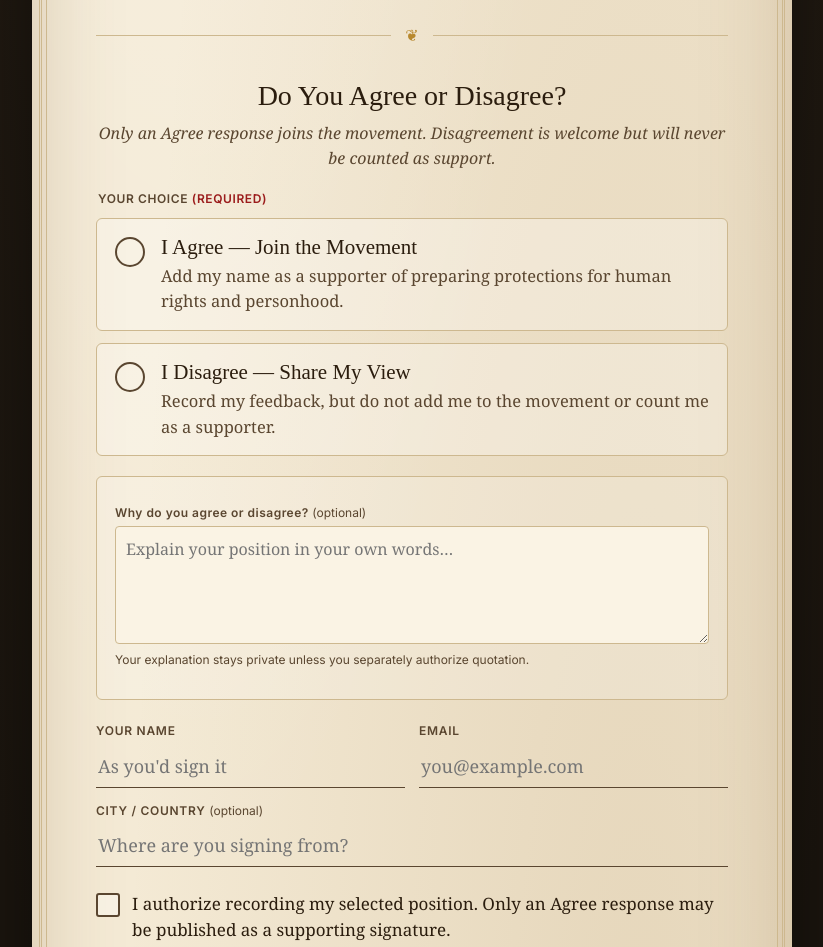
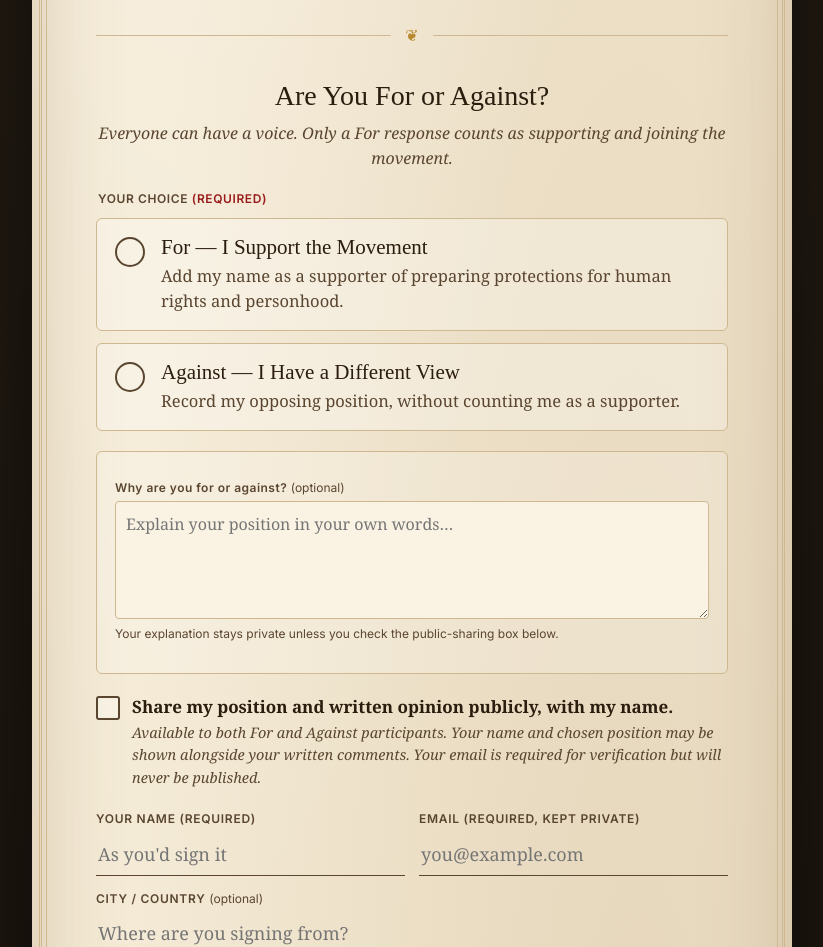
Before and after one commit to CaptGotHub/RIGHTSAREHUMAN, a plain HTML site: page index.html in a window 1280 px wide. Shown: the part 2272-3219 px from the top of the page, without its empty margins (228-1051 px from the left). Drawn offline with Linux system fonts and the light colour scheme; a web font is replaced by a local one.

Commit message:
Allow named public For and Against opinions, while only For joins movement

```diff
--- a/index.html
+++ b/index.html
@@ -49,23 +49,24 @@
 
   <form id="proclamation" novalidate>
     <div id="form-body">
-      <h2>Do You Agree or Disagree?</h2>
-<p class="h2sub">Only an Agree response joins the movement. Disagreement is welcome but will never be counted as support.</p>
+      <h2>Are You For or Against?</h2>
+<p class="h2sub">Everyone can have a voice. Only a For response counts as supporting and joining the movement.</p>
 <fieldset class="plain"><legend>Your choice <span class="required">(required)</span></legend>
-<label class="choice"><input type="radio" name="stance" value="agree" required><span class="card"><span class="tick">✓</span><span><span class="choice-title">I Agree — Join the Movement</span><span class="desc">Add my name as a supporter of preparing protections for human rights and personhood.</span></span></span></label>
-<label class="choice"><input type="radio" name="stance" value="disagree"><span class="card"><span class="tick">✓</span><span><span class="choice-title">I Disagree — Share My View</span><span class="desc">Record my feedback, but do not add me to the movement or count me as a supporter.</span></span></span></label>
+<label class="choice"><input type="radio" name="stance" value="for" required><span class="card"><span class="tick">✓</span><span><span class="choice-title">For — I Support the Movement</span><span class="desc">Add my name as a supporter of preparing protections for human rights and personhood.</span></span></span></label>
+<label class="choice"><input type="radio" name="stance" value="against"><span class="card"><span class="tick">✓</span><span><span class="choice-title">Against — I Have a Different View</span><span class="desc">Record my opposing position, without counting me as a supporter.</span></span></span></label>
 </fieldset>
-<div class="opinion-section"><label for="opinion_text">Why do you agree or disagree? <span class="optional">(optional)</span></label><textarea id="opinion_text" name="opinion_text" rows="4" maxlength="1000" placeholder="Explain your position in your own words…"></textarea><p class="fine">Your explanation stays private unless you separately authorize quotation.</p></div>
+<div class="opinion-section"><label for="opinion_text">Why are you for or against? <span class="optional">(optional)</span></label><textarea id="opinion_text" name="opinion_text" rows="4" maxlength="1000" placeholder="Explain your position in your own words…"></textarea><p class="fine">Your explanation stays private unless you check the public-sharing box below.</p></div>
+<label class="check publish-opinion"><input type="checkbox" id="publish_opinion" name="publish_opinion"><span class="box" aria-hidden="true">✓</span><span><strong>Share my position and written opinion publicly, with my name.</strong><small>Available to both For and Against participants. Your name and chosen position may be shown alongside your written comments. Your email is required for verification but will never be published.</small></span></label>
 <div class="fields">
-        <div class="field"><label for="name">Your Name</label><input id="name" name="name" type="text" autocomplete="name" placeholder="As you'd sign it" required></div>
-        <div class="field"><label for="email">Email</label><input id="email" name="email" type="email" autocomplete="email" placeholder="you@example.com" required></div>
+        <div class="field"><label for="name">Your Name (required)</label><input id="name" name="name" type="text" autocomplete="name" placeholder="As you'd sign it" required></div>
+        <div class="field"><label for="email">Email (required, kept private)</label><input id="email" name="email" type="email" autocomplete="email" placeholder="you@example.com" required></div>
         <div class="field full"><label for="location">City / Country <span class="optional">(optional)</span></label><input id="location" name="location" type="text" autocomplete="address-level2" placeholder="Where are you signing from?"></div>
       </div>
 
       <div class="hp" aria-hidden="true"><label for="website">Website</label><input id="website" name="website" type="text" tabindex="-1" autocomplete="off"></div>
 
       <div class="checks">
-        <label class="check"><input type="checkbox" name="agree" id="agree"><span class="box" aria-hidden="true">✓</span><span>I authorize recording my selected position. Only an Agree response may be published as a supporting signature.</span></label>
+        <label class="check"><input type="checkbox" name="agree" id="agree"><span class="box" aria-hidden="true">✓</span><span>I authorize recording my named For or Against response. Only a For response joins the movement. Public sharing of my written opinion requires the separate checkbox above.</span></label>
         <label class="check"><input type="checkbox" name="human" id="human"><span class="box" aria-hidden="true">✓</span><span>I confirm I am a human participant.</span></label>
         <label class="check"><input type="checkbox" name="updates_opt_in" id="updates_opt_in"><span class="box" aria-hidden="true">✓</span><span>Yes, I would also like occasional email updates about this effort.<small>Optional. Leave unchecked to receive only messages necessary to confirm your signature or certificate.</small></span></label>
       </div>
@@ -73,7 +74,7 @@
       <p class="setup-note" id="setup-note">Signature collection is being prepared. This form is not yet accepting or storing signatures.</p>
       <p class="error" id="error" role="alert" aria-live="polite"></p>
       <div class="sign-wrap"><button class="sign" type="submit" id="signBtn">Record My<br>Position<span>✦ SEAL IT ✦</span></button></div>
-      <div class="outcome"><strong>What happens when you sign:</strong> after verification, Agree responses may join the public supporter record. Disagree responses remain private feedback and never join the movement. AIN and artifact issuance are planned but not yet connected.</div>
+      <div class="outcome"><strong>What happens when you sign:</strong> after verification, For responses may join the supporter record. Against responses never count as support. Participants on either side can optionally publish their named position and written opinion. Email addresses remain private. AIN and artifact issuance are planned but not yet connected.</div>
     </div>
 
     <div class="success" id="success" aria-live="polite">
```
